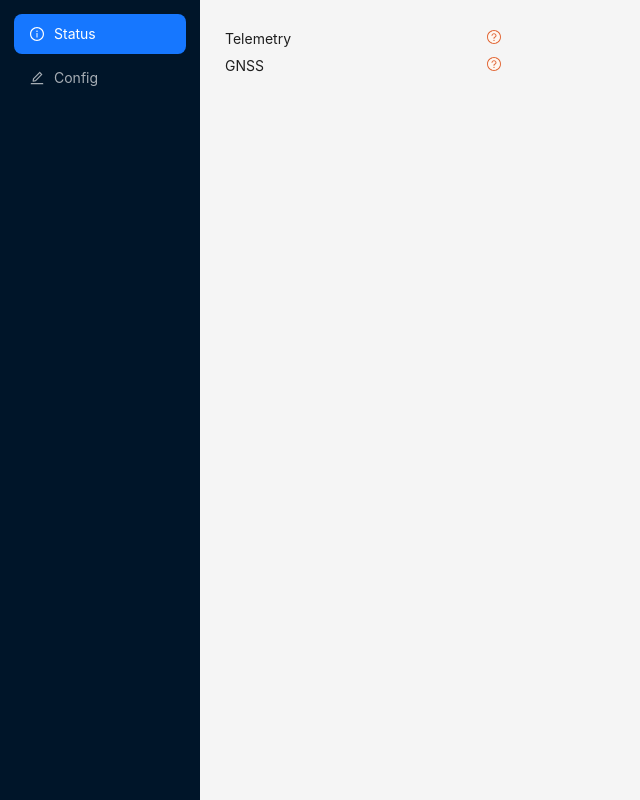
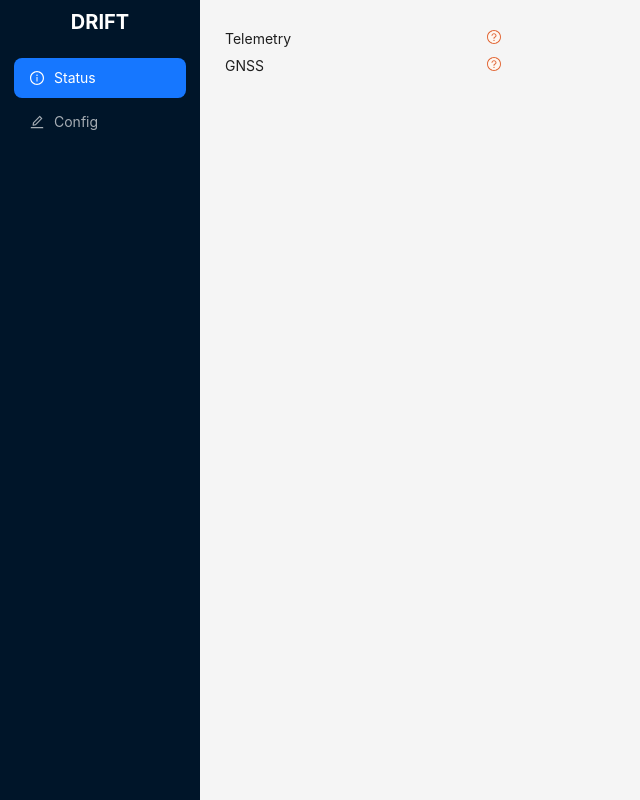
Before and after one commit to wnagele/drift, a React app in the folder dash/: page / in a window 1280 px wide. Shown: the whole page, without its empty margins (0-640 px from the left). Built offline with nearby package versions, Linux system fonts and the light colour scheme; no server answers.

Commit message:
Add project title to dash

```diff
--- a/dash/src/App.js
+++ b/dash/src/App.js
@@ -36,6 +36,18 @@ const App = () => {
   return (
     <Layout>
       <Sider breakpoint="md">
+        <div style={{
+            display: "flex",
+            alignItems: "center",
+            justifyContent: "center",
+            fontSize: "20px",
+            fontWeight: "bold",
+            color: "white",
+            textAlign: "center",
+            padding: "10px"
+          }}>
+          DRIFT
+        </div>
         <Menu theme="dark"
               items={items}
               defaultSelectedKeys={ [ "status" ] }
```
